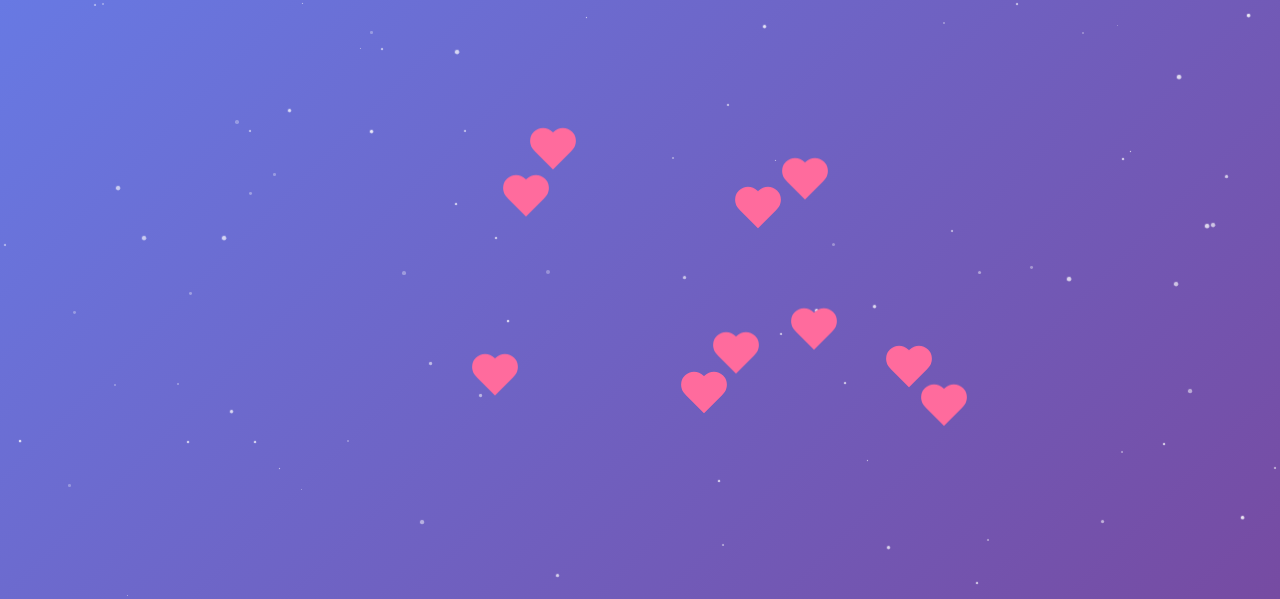
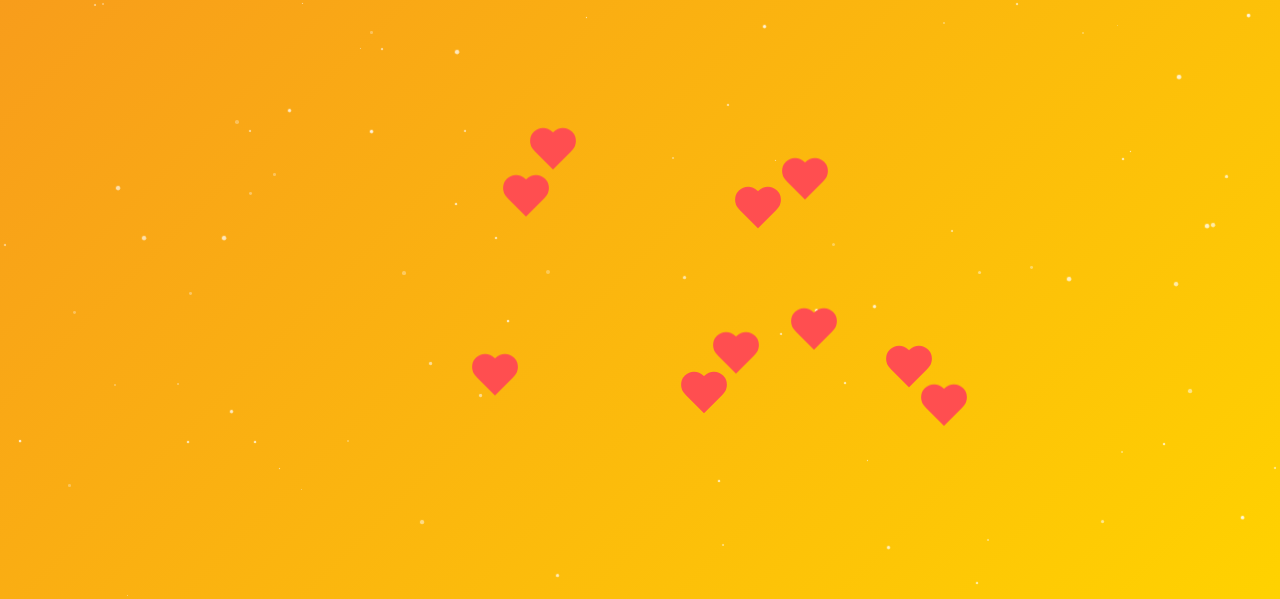
Before and after one commit to Muhammad-Nabeel-Asif/Muhammad-Nabeel-Asif.github.io, a plain HTML site: page index.html in a window 1280 px wide. Shown: the part 201-800 px from the top of the page. Drawn offline with Linux system fonts and the light colour scheme.

Commit message:
Update index.html

```diff
--- a/index.html
+++ b/index.html
@@ -15,7 +15,6 @@
       height: 100dvh;
       overflow: hidden;
       font-family: 'Georgia', Times, 'Times New Roman', serif;
-      background: linear-gradient(135deg, #667eea 0%, #764ba2 100%);
       position: relative;
     }
 
@@ -55,7 +54,6 @@
 
     .main-title {
       font-size: 3rem;
-      color: white;
       margin-bottom: 1rem;
       text-shadow: 2px 2px 4px rgba(0,0,0,0.3);
       animation: fadeInDown 1s ease-out;
@@ -63,7 +61,6 @@
 
     .subtitle {
       font-size: 1.2rem;
-      color: rgba(255,255,255,0.9);
       margin-bottom: 3rem;
       animation: fadeInUp 1s ease-out 0.5s both;
     }
@@ -97,7 +94,6 @@
       position: absolute;
       left: 30px;
       top: 0;
-      background: #ff6b9d;
       border-radius: 26px 26px 0 0;
       transform: rotate(-45deg);
       transform-origin: 0 100%;
@@ -135,7 +131,6 @@
     }
 
     .reason-popup h3 {
-      color: #764ba2;
       font-size: 1.5rem;
       margin-bottom: 1rem;
     }
@@ -148,7 +143,6 @@
     }
 
     .close-btn {
-      background: #ff6b9d;
       color: white;
       border: none;
       padding: 0.8rem 2rem;
@@ -156,10 +150,6 @@
       cursor: pointer;
       font-size: 1rem;
       transition: background 0.3s ease;
-    }
-
-    .close-btn:hover {
-      background: #e55a87;
     }
 
     .overlay {
@@ -206,7 +196,7 @@
     @media (max-width: 768px) {
       .main-title {
         font-size: 2rem;
-        margin-top: 5rem; /* Prevent overlap with counter */
+        margin-top: 5rem;
       }
       .subtitle {
         font-size: 1rem;
@@ -232,7 +222,7 @@
     @media (max-width: 480px) {
       .main-title {
         font-size: 1.8rem;
-        margin-top: 5rem; /* Prevent overlap with counter */
+        margin-top: 5rem;
       }
       .subtitle {
         font-size: 0.9rem;
@@ -283,6 +273,70 @@
       { title: "Your Heart", text: "You have the most loving heart..." },
       { title: "Your Everything", text: "I love you for who you are..." }
     ];
+
+    const colorSchemes = [
+      {
+        background: 'linear-gradient(135deg, #667eea 0%, #764ba2 100%)',
+        heartColor: '#ff6b9d',
+        titleColor: 'white',
+        subtitleColor: 'rgba(255,255,255,0.9)',
+        buttonBg: '#ff6b9d',
+        buttonHover: '#e55a87'
+      },
+      {
+        background: 'linear-gradient(135deg, #f7971e 0%, #ffd200 100%)',
+        heartColor: '#ff4e50',
+        titleColor: '#fff',
+        subtitleColor: 'rgba(255,255,255,0.95)',
+        buttonBg: '#ff4e50',
+        buttonHover: '#e04448'
+      },
+      {
+        background: 'linear-gradient(135deg, #43cea2 0%, #185a9d 100%)',
+        heartColor: '#ff7eb9',
+        titleColor: '#ffffff',
+        subtitleColor: '#e6f2ff',
+        buttonBg: '#ff7eb9',
+        buttonHover: '#e76aa3'
+      },
+      {
+        background: 'linear-gradient(135deg, #ff9a9e 0%, #fad0c4 100%)',
+        heartColor: '#ff6f91',
+        titleColor: '#3d3d3d',
+        subtitleColor: '#4f4f4f',
+        buttonBg: '#ff6f91',
+        buttonHover: '#e05575'
+      },
+      {
+        background: 'linear-gradient(135deg, #89f7fe 0%, #66a6ff 100%)',
+        heartColor: '#ff758c',
+        titleColor: '#ffffff',
+        subtitleColor: '#f5faff',
+        buttonBg: '#ff758c',
+        buttonHover: '#e44d6b'
+      }
+    ];
+
+    function applyRandomColorScheme() {
+      const scheme = colorSchemes[Math.floor(Math.random() * colorSchemes.length)];
+      document.body.style.background = scheme.background;
+      document.querySelector('.main-title').style.color = scheme.titleColor;
+      document.querySelector('.subtitle').style.color = scheme.subtitleColor;
+
+      const heartStyle = document.createElement('style');
+      heartStyle.innerHTML = `
+        .heart::before, .heart::after {
+          background: ${scheme.heartColor};
+        }
+        .close-btn {
+          background: ${scheme.buttonBg};
+        }
+        .close-btn:hover {
+          background: ${scheme.buttonHover};
+        }
+      `;
+      document.head.appendChild(heartStyle);
+    }
 
     let discoveredCount = 0;
     let usedReasons = [];
@@ -389,6 +443,7 @@
     document.getElementById('overlay').addEventListener('click', closePopup);
 
     document.addEventListener('DOMContentLoaded', () => {
+      applyRandomColorScheme();
       createStars();
       createHearts();
     });
```
